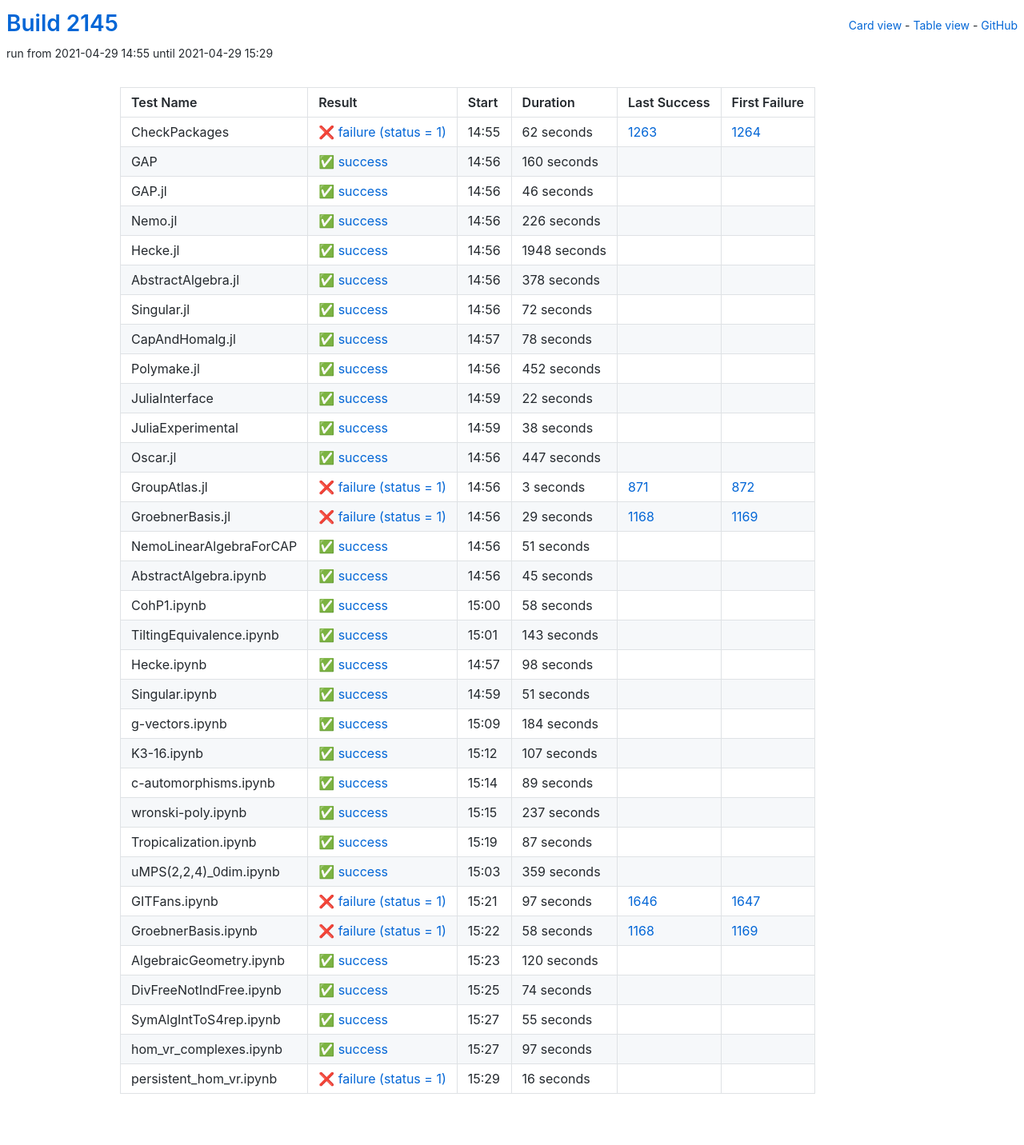
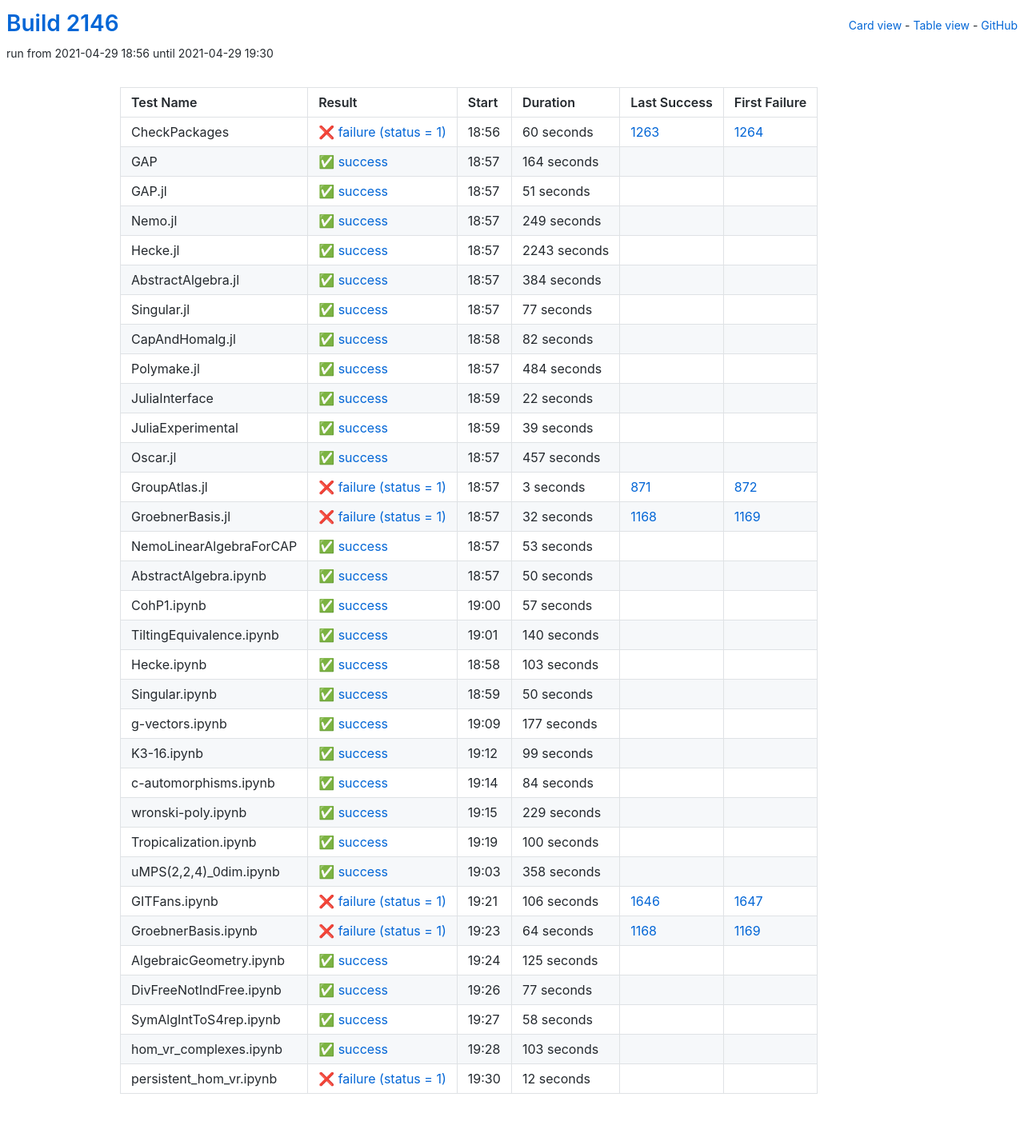
Before and after one commit to oscar-system/oscar-ci-status-stable, a Jekyll site: the page built from table.html, in a window 1280 px wide. Shown: the whole page at 80% size. Built offline with Jekyll 4.4.1, drawn with Linux system fonts in a browser that asks for light colours.

Commit message:
Build #2146

```diff
--- a/_data/ci.yml
+++ b/_data/ci.yml
@@ -1,6 +1,6 @@
 ---
-build: 2145
-build_url: https://oscarci.mathematik.uni-kl.de/job/oscar-stable/2145/
+build: 2146
+build_url: https://oscarci.mathematik.uni-kl.de/job/oscar-stable/2146/
 job: oscar-stable
 organization: oscar-system
 repo: oscar-ci-status-stable
@@ -8,116 +8,116 @@ repourl: https://github.com/oscar-system/oscar-ci-status-stable
 tests:
 - name: CheckPackages
   id: checkpackages
-  log: https://oscarci.mathematik.uni-kl.de/job/oscar-stable/2145/artifact/logs/build-2145/CheckPackages.log
-  start: 2021-04-29 14:55
+  log: https://oscarci.mathematik.uni-kl.de/job/oscar-stable/2146/artifact/logs/build-2146/CheckPackages.log
+  start: 2021-04-29 18:56
   success: false
   exitcode: 1
   status: failure
-  duration: 62
+  duration: 60
   last_success: 1263
   last_success_url: https://oscarci.mathematik.uni-kl.de/job/oscar-stable/1263/
   first_failure: 1264
   first_failure_url: https://oscarci.mathematik.uni-kl.de/job/oscar-stable/1264/
 - name: GAP
   id: gap
-  log: https://oscarci.mathematik.uni-kl.de/job/oscar-stable/2145/artifact/logs/build-2145/GAP.log
-  start: 2021-04-29 14:56
+  log: https://oscarci.mathematik.uni-kl.de/job/oscar-stable/2146/artifact/logs/build-2146/GAP.log
+  start: 2021-04-29 18:57
   success: true
   exitcode: 0
   status: success
-  duration: 160
+  duration: 164
   last_success: false
   last_success_url:
   first_failure: false
   first_failure_url:
 - name: GAP.jl
   id: gap-jl
-  log: https://oscarci.mathematik.uni-kl.de/job/oscar-stable/2145/artifact/logs/build-2145/GAP.jl.log
-  start: 2021-04-29 14:56
+  log: https://oscarci.mathematik.uni-kl.de/job/oscar-stable/2146/artifact/logs/build-2146/GAP.jl.log
+  start: 2021-04-29 18:57
   success: true
   exitcode: 0
   status: success
-  duration: 46
+  duration: 51
   last_success: false
   last_success_url:
   first_failure: false
   first_failure_url:
 - name: Nemo.jl
   id: nemo-jl
-  log: https://oscarci.mathematik.uni-kl.de/job/oscar-stable/2145/artifact/logs/build-2145/Nemo.jl.log
-  start: 2021-04-29 14:56
+  log: https://oscarci.mathematik.uni-kl.de/job/oscar-stable/2146/artifact/logs/build-2146/Nemo.jl.log
+  start: 2021-04-29 18:57
   success: true
   exitcode: 0
   status: success
-  duration: 226
+  duration: 249
   last_success: false
   last_success_url:
   first_failure: false
   first_failure_url:
 - name: Hecke.jl
   id: hecke-jl
-  log: https://oscarci.mathematik.uni-kl.de/job/oscar-stable/2145/artifact/logs/build-2145/Hecke.jl.log
-  start: 2021-04-29 14:56
+  log: https://oscarci.mathematik.uni-kl.de/job/oscar-stable/2146/artifact/logs/build-2146/Hecke.jl.log
+  start: 2021-04-29 18:57
   success: true
   exitcode: 0
   status: success
-  duration: 1948
+  duration: 2243
   last_success: false
   last_success_url:
   first_failure: false
   first_failure_url:
 - name: AbstractAlgebra.jl
   id: abstractalgebra-jl
-  log: https://oscarci.mathematik.uni-kl.de/job/oscar-stable/2145/artifact/logs/build-2145/AbstractAlgebra.jl.log
-  start: 2021-04-29 14:56
+  log: https://oscarci.mathematik.uni-kl.de/job/oscar-stable/2146/artifact/logs/build-2146/AbstractAlgebra.jl.log
+  start: 2021-04-29 18:57
   success: true
   exitcode: 0
   status: success
-  duration: 378
+  duration: 384
   last_success: false
   last_success_url:
   first_failure: false
   first_failure_url:
 - name: Singular.jl
   id: singular-jl
-  log: https://oscarci.mathematik.uni-kl.de/job/oscar-stable/2145/artifact/logs/build-2145/Singular.jl.log
-  start: 2021-04-29 14:56
+  log: https://oscarci.mathematik.uni-kl.de/job/oscar-stable/2146/artifact/logs/build-2146/Singular.jl.log
+  start: 2021-04-29 18:57
   success: true
   exitcode: 0
   status: success
-  duration: 72
+  duration: 77
   last_success: false
   last_success_url:
   first_failure: false
   first_failure_url:
 - name: CapAndHomalg.jl
   id: capandhomalg-jl
-  log: https://oscarci.mathematik.uni-kl.de/job/oscar-stable/2145/artifact/logs/build-2145/CapAndHomalg.jl.log
-  start: 2021-04-29 14:57
+  log: https://oscarci.mathematik.uni-kl.de/job/oscar-stable/2146/artifact/logs/build-2146/CapAndHomalg.jl.log
+  start: 2021-04-29 18:58
   success: true
   exitcode: 0
   status: success
-  duration: 78
+  duration: 82
   last_success: false
   last_success_url:
   first_failure: false
   first_failure_url:
 - name: Polymake.jl
   id: polymake-jl
-  log: https://oscarci.mathematik.uni-kl.de/job/oscar-stable/2145/artifact/logs/build-2145/Polymake.jl.log
-  start: 2021-04-29 14:56
+  log: https://oscarci.mathematik.uni-kl.de/job/oscar-stable/2146/artifact/logs/build-2146/Polymake.jl.log
+  start: 2021-04-29 18:57
   success: true
   exitcode: 0
   status: success
-  duration: 452
+  duration: 484
   last_success: false
   last_success_url:
   first_failure: false
   first_failure_url:
 - name: JuliaInterface
   id: juliainterface
-  log: https://oscarci.mathematik.uni-kl.de/job/oscar-stable/2145/artifact/logs/build-2145/JuliaInterface.log
-  start: 2021-04-29 14:59
+  log: https://oscarci.mathematik.uni-kl.de/job/oscar-stable/2146/artifact/logs/build-2146/JuliaInterface.log
+  start: 2021-04-29 18:59
   success: true
   exitcode: 0
   status: success
@@ -128,32 +128,32 @@ tests:
   first_failure_url:
 - name: JuliaExperimental
   id: juliaexperimental
-  log: https://oscarci.mathematik.uni-kl.de/job/oscar-stable/2145/artifact/logs/build-2145/JuliaExperimental.log
-  start: 2021-04-29 14:59
+  log: https://oscarci.mathematik.uni-kl.de/job/oscar-stable/2146/artifact/logs/build-2146/JuliaExperimental.log
+  start: 2021-04-29 18:59
   success: true
   exitcode: 0
   status: success
-  duration: 38
+  duration: 39
   last_success: false
   last_success_url:
   first_failure: false
   first_failure_url:
 - name: Oscar.jl
   id: oscar-jl
-  log: https://oscarci.mathematik.uni-kl.de/job/oscar-stable/2145/artifact/logs/build-2145/Oscar.jl.log
-  start: 2021-04-29 14:56
+  log: https://oscarci.mathematik.uni-kl.de/job/oscar-stable/2146/artifact/logs/build-2146/Oscar.jl.log
+  start: 2021-04-29 18:57
   success: true
   exitcode: 0
   status: success
-  duration: 447
+  duration: 457
   last_success: false
   last_success_url:
   first_failure: false
   first_failure_url:
 - name: GroupAtlas.jl
   id: groupatlas-jl
-  log: https://oscarci.mathematik.uni-kl.de/job/oscar-stable/2145/artifact/logs/build-2145/GroupAtlas.jl.log
-  start: 2021-04-29 14:56
+  log: https://oscarci.mathematik.uni-kl.de/job/oscar-stable/2146/artifact/logs/build-2146/GroupAtlas.jl.log
+  start: 2021-04-29 18:57
   success: false
   exitcode: 1
   status: failure
@@ -164,44 +164,212 @@ tests:
   first_failure_url: https://oscarci.mathematik.uni-kl.de/job/oscar-stable/872/
 - name: GroebnerBasis.jl
   id: groebnerbasis-jl
-  log: https://oscarci.mathematik.uni-kl.de/job/oscar-stable/2145/artifact/logs/build-2145/GroebnerBasis.jl.log
-  start: 2021-04-29 14:56
+  log: https://oscarci.mathematik.uni-kl.de/job/oscar-stable/2146/artifact/logs/build-2146/GroebnerBasis.jl.log
+  start: 2021-04-29 18:57
   success: false
   exitcode: 1
   status: failure
-  duration: 29
+  duration: 32
   last_success: 1168
   last_success_url: https://oscarci.mathematik.uni-kl.de/job/oscar-stable/1168/
   first_failure: 1169
   first_failure_url: https://oscarci.mathematik.uni-kl.de/job/oscar-stable/1169/
 - name: NemoLinearAlgebraForCAP
   id: nemolinearalgebraforcap
-  log: https://oscarci.mathematik.uni-kl.de/job/oscar-stable/2145/artifact/logs/build-2145/NemoLinearAlgebraForCAP.log
-  start: 2021-04-29 14:56
+  log: https://oscarci.mathematik.uni-kl.de/job/oscar-stable/2146/artifact/logs/build-2146/NemoLinearAlgebraForCAP.log
+  start: 2021-04-29 18:57
   success: true
   exitcode: 0
   status: success
-  duration: 51
+  duration: 53
   last_success: false
   last_success_url:
   first_failure: false
   first_failure_url:
 - name: AbstractAlgebra.ipynb
   id: abstractalgebra-ipynb
-  log: https://oscarci.mathematik.uni-kl.de/job/oscar-stable/2145/artifact/logs/build-2145/AbstractAlgebra.ipynb.log
-  start: 2021-04-29 14:56
+  log: https://oscarci.mathematik.uni-kl.de/job/oscar-stable/2146/artifact/logs/build-2146/AbstractAlgebra.ipynb.log
+  start: 2021-04-29 18:57
   success: true
   exitcode: 0
   status: success
-  duration: 45
+  duration: 50
   last_success: false
   last_success_url:
   first_failure: false
   first_failure_url:
 - name: CohP1.ipynb
   id: cohp1-ipynb
-  log: https://oscarci.mathematik.uni-kl.de/job/oscar-stable/2145/artifact/logs/build-2145/CohP1.ipynb.log
-  start: 2021-04-29 15:00
+  log: https://oscarci.mathematik.uni-kl.de/job/oscar-stable/2146/artifact/logs/build-2146/CohP1.ipynb.log
+  start: 2021-04-29 19:00
+  success: true
+  exitcode: 0
+  status: success
+  duration: 57
+  last_success: false
+  last_success_url:
+  first_failure: false
+  first_failure_url:
+- name: TiltingEquivalence.ipynb
+  id: tiltingequivalence-ipynb
+  log: https://oscarci.mathematik.uni-kl.de/job/oscar-stable/2146/artifact/logs/build-2146/TiltingEquivalence.ipynb.log
+  start: 2021-04-29 19:01
+  success: true
+  exitcode: 0
+  status: success
+  duration: 140
+  last_success: false
+  last_success_url:
+  first_failure: false
+  first_failure_url:
+- name: Hecke.ipynb
+  id: hecke-ipynb
+  log: https://oscarci.mathematik.uni-kl.de/job/oscar-stable/2146/artifact/logs/build-2146/Hecke.ipynb.log
+  start: 2021-04-29 18:58
+  success: true
+  exitcode: 0
+  status: success
+  duration: 103
+  last_success: false
+  last_success_url:
+  first_failure: false
+  first_failure_url:
+- name: Singular.ipynb
+  id: singular-ipynb
+  log: https://oscarci.mathematik.uni-kl.de/job/oscar-stable/2146/artifact/logs/build-2146/Singular.ipynb.log
+  start: 2021-04-29 18:59
+  success: true
+  exitcode: 0
+  status: success
+  duration: 50
+  last_success: false
+  last_success_url:
+  first_failure: false
+  first_failure_url:
+- name: g-vectors.ipynb
+  id: g-vectors-ipynb
+  log: https://oscarci.mathematik.uni-kl.de/job/oscar-stable/2146/artifact/logs/build-2146/g-vectors.ipynb.log
+  start: 2021-04-29 19:09
+  success: true
+  exitcode: 0
+  status: success
+  duration: 177
+  last_success: false
+  last_success_url:
+  first_failure: false
+  first_failure_url:
+- name: K3-16.ipynb
+  id: k3-16-ipynb
+  log: https://oscarci.mathematik.uni-kl.de/job/oscar-stable/2146/artifact/logs/build-2146/K3-16.ipynb.log
+  start: 2021-04-29 19:12
+  success: true
+  exitcode: 0
+  status: success
+  duration: 99
+  last_success: false
+  last_success_url:
+  first_failure: false
+  first_failure_url:
+- name: c-automorphisms.ipynb
+  id: c-automorphisms-ipynb
+  log: https://oscarci.mathematik.uni-kl.de/job/oscar-stable/2146/artifact/logs/build-2146/c-automorphisms.ipynb.log
+  start: 2021-04-29 19:14
+  success: true
+  exitcode: 0
+  status: success
+  duration: 84
+  last_success: false
+  last_success_url:
+  first_failure: false
+  first_failure_url:
+- name: wronski-poly.ipynb
+  id: wronski-poly-ipynb
+  log: https://oscarci.mathematik.uni-kl.de/job/oscar-stable/2146/artifact/logs/build-2146/wronski-poly.ipynb.log
+  start: 2021-04-29 19:15
+  success: true
+  exitcode: 0
+  status: success
+  duration: 229
+  last_success: false
+  last_success_url:
+  first_failure: false
+  first_failure_url:
+- name: Tropicalization.ipynb
+  id: tropicalization-ipynb
+  log: https://oscarci.mathematik.uni-kl.de/job/oscar-stable/2146/artifact/logs/build-2146/Tropicalization.ipynb.log
+  start: 2021-04-29 19:19
+  success: true
+  exitcode: 0
+  status: success
+  duration: 100
+  last_success: false
+  last_success_url:
+  first_failure: false
+  first_failure_url:
+- name: uMPS(2,2,4)_0dim.ipynb
+  id: umps-2-2-4-0dim-ipynb
+  log: https://oscarci.mathematik.uni-kl.de/job/oscar-stable/2146/artifact/logs/build-2146/uMPS-2-2-4-_0dim.ipynb.log
+  start: 2021-04-29 19:03
+  success: true
+  exitcode: 0
+  status: success
+  duration: 358
+  last_success: false
+  last_success_url:
+  first_failure: false
+  first_failure_url:
+- name: GITFans.ipynb
+  id: gitfans-ipynb
+  log: https://oscarci.mathematik.uni-kl.de/job/oscar-stable/2146/artifact/logs/build-2146/GITFans.ipynb.log
+  start: 2021-04-29 19:21
+  success: false
+  exitcode: 1
+  status: failure
+  duration: 106
+  last_success: 1646
+  last_success_url: https://oscarci.mathematik.uni-kl.de/job/oscar-stable/1646/
+  first_failure: 1647
+  first_failure_url: https://oscarci.mathematik.uni-kl.de/job/oscar-stable/1647/
+- name: GroebnerBasis.ipynb
+  id: groebnerbasis-ipynb
+  log: https://oscarci.mathematik.uni-kl.de/job/oscar-stable/2146/artifact/logs/build-2146/GroebnerBasis.ipynb.log
+  start: 2021-04-29 19:23
+  success: false
+  exitcode: 1
+  status: failure
+  duration: 64
+  last_success: 1168
+  last_success_url: https://oscarci.mathematik.uni-kl.de/job/oscar-stable/1168/
+  first_failure: 1169
+  first_failure_url: https://oscarci.mathematik.uni-kl.de/job/oscar-stable/1169/
+- name: AlgebraicGeometry.ipynb
+  id: algebraicgeometry-ipynb
+  log: https://oscarci.mathematik.uni-kl.de/job/oscar-stable/2146/artifact/logs/build-2146/AlgebraicGeometry.ipynb.log
+  start: 2021-04-29 19:24
+  success: true
+  exitcode: 0
+  status: success
+  duration: 125
+  last_success: false
+  last_success_url:
+  first_failure: false
+  first_failure_url:
+- name: DivFreeNotIndFree.ipynb
+  id: divfreenotindfree-ipynb
+  log: https://oscarci.mathematik.uni-kl.de/job/oscar-stable/2146/artifact/logs/build-2146/DivFreeNotIndFree.ipynb.log
+  start: 2021-04-29 19:26
+  success: true
+  exitcode: 0
+  status: success
+  duration: 77
+  last_success: false
+  last_success_url:
+  first_failure: false
+  first_failure_url:
+- name: SymAlgIntToS4rep.ipynb
+  id: symalginttos4rep-ipynb
+  log: https://oscarci.mathematik.uni-kl.de/job/oscar-stable/2146/artifact/logs/build-2146/SymAlgIntToS4rep.ipynb.log
+  start: 2021-04-29 19:27
   success: true
   exitcode: 0
   status: success
@@ -210,194 +378,26 @@ tests:
   last_success_url:
   first_failure: false
   first_failure_url:
-- name: TiltingEquivalence.ipynb
-  id: tiltingequivalence-ipynb
-  log: https://oscarci.mathematik.uni-kl.de/job/oscar-stable/2145/artifact/logs/build-2145/TiltingEquivalence.ipynb.log
-  start: 2021-04-29 15:01
+- name: hom_vr_complexes.ipynb
+  id: hom-vr-complexes-ipynb
+  log: https://oscarci.mathematik.uni-kl.de/job/oscar-stable/2146/artifact/logs/build-2146/hom_vr_complexes.ipynb.log
+  start: 2021-04-29 19:28
   success: true
   exitcode: 0
   status: success
-  duration: 143
-  last_success: false
-  last_success_url:
-  first_failure: false
-  first_failure_url:
-- name: Hecke.ipynb
-  id: hecke-ipynb
-  log: https://oscarci.mathematik.uni-kl.de/job/oscar-stable/2145/artifact/logs/build-2145/Hecke.ipynb.log
-  start: 2021-04-29 14:57
-  success: true
-  exitcode: 0
-  status: success
-  duration: 98
-  last_success: false
-  last_success_url:
-  first_failure: false
-  first_failure_url:
-- name: Singular.ipynb
-  id: singular-ipynb
-  log: https://oscarci.mathematik.uni-kl.de/job/oscar-stable/2145/artifact/logs/build-2145/Singular.ipynb.log
-  start: 2021-04-29 14:59
-  success: true
-  exitcode: 0
-  status: success
-  duration: 51
-  last_success: false
-  last_success_url:
-  first_failure: false
-  first_failure_url:
-- name: g-vectors.ipynb
-  id: g-vectors-ipynb
-  log: https://oscarci.mathematik.uni-kl.de/job/oscar-stable/2145/artifact/logs/build-2145/g-vectors.ipynb.log
-  start: 2021-04-29 15:09
-  success: true
-  exitcode: 0
-  status: success
-  duration: 184
-  last_success: false
-  last_success_url:
-  first_failure: false
-  first_failure_url:
-- name: K3-16.ipynb
-  id: k3-16-ipynb
-  log: https://oscarci.mathematik.uni-kl.de/job/oscar-stable/2145/artifact/logs/build-2145/K3-16.ipynb.log
-  start: 2021-04-29 15:12
-  success: true
-  exitcode: 0
-  status: success
-  duration: 107
-  last_success: false
-  last_success_url:
-  first_failure: false
-  first_failure_url:
-- name: c-automorphisms.ipynb
-  id: c-automorphisms-ipynb
-  log: https://oscarci.mathematik.uni-kl.de/job/oscar-stable/2145/artifact/logs/build-2145/c-automorphisms.ipynb.log
-  start: 2021-04-29 15:14
-  success: true
-  exitcode: 0
-  status: success
-  duration: 89
-  last_success: false
-  last_success_url:
-  first_failure: false
-  first_failure_url:
-- name: wronski-poly.ipynb
-  id: wronski-poly-ipynb
-  log: https://oscarci.mathematik.uni-kl.de/job/oscar-stable/2145/artifact/logs/build-2145/wronski-poly.ipynb.log
-  start: 2021-04-29 15:15
-  success: true
-  exitcode: 0
-  status: success
-  duration: 237
-  last_success: false
-  last_success_url:
-  first_failure: false
-  first_failure_url:
-- name: Tropicalization.ipynb
-  id: tropicalization-ipynb
-  log: https://oscarci.mathematik.uni-kl.de/job/oscar-stable/2145/artifact/logs/build-2145/Tropicalization.ipynb.log
-  start: 2021-04-29 15:19
-  success: true
-  exitcode: 0
-  status: success
-  duration: 87
-  last_success: false
-  last_success_url:
-  first_failure: false
-  first_failure_url:
-- name: uMPS(2,2,4)_0dim.ipynb
-  id: umps-2-2-4-0dim-ipynb
-  log: https://oscarci.mathematik.uni-kl.de/job/oscar-stable/2145/artifact/logs/build-2145/uMPS-2-2-4-_0dim.ipynb.log
-  start: 2021-04-29 15:03
-  success: true
-  exitcode: 0
-  status: success
-  duration: 359
-  last_success: false
-  last_success_url:
-  first_failure: false
-  first_failure_url:
-- name: GITFans.ipynb
-  id: gitfans-ipynb
-  log: https://oscarci.mathematik.uni-kl.de/job/oscar-stable/2145/artifact/logs/build-2145/GITFans.ipynb.log
-  start: 2021-04-29 15:21
-  success: false
-  exitcode: 1
-  status: failure
-  duration: 97
-  last_success: 1646
-  last_success_url: https://oscarci.mathematik.uni-kl.de/job/oscar-stable/1646/
-  first_failure: 1647
-  first_failure_url: https://oscarci.mathematik.uni-kl.de/job/oscar-stable/1647/
-- name: GroebnerBasis.ipynb
-  id: groebnerbasis-ipynb
-  log: https://oscarci.mathematik.uni-kl.de/job/oscar-stable/2145/artifact/logs/build-2145/GroebnerBasis.ipynb.log
-  start: 2021-04-29 15:22
-  success: false
-  exitcode: 1
-  status: failure
-  duration: 58
-  last_success: 1168
-  last_success_url: https://oscarci.mathematik.uni-kl.de/job/oscar-stable/1168/
-  first_failure: 1169
-  first_failure_url: https://oscarci.mathematik.uni-kl.de/job/oscar-stable/1169/
-- name: AlgebraicGeometry.ipynb
-  id: algebraicgeometry-ipynb
-  log: https://oscarci.mathematik.uni-kl.de/job/oscar-stable/2145/artifact/logs/build-2145/AlgebraicGeometry.ipynb.log
-  start: 2021-04-29 15:23
-  success: true
-  exitcode: 0
-  status: success
-  duration: 120
-  last_success: false
-  last_success_url:
-  first_failure: false
-  first_failure_url:
-- name: DivFreeNotIndFree.ipynb
-  id: divfreenotindfree-ipynb
-  log: https://oscarci.mathematik.uni-kl.de/job/oscar-stable/2145/artifact/logs/build-2145/DivFreeNotIndFree.ipynb.log
-  start: 2021-04-29 15:25
-  success: true
-  exitcode: 0
-  status: success
-  duration: 74
-  last_success: false
-  last_success_url:
-  first_failure: false
-  first_failure_url:
-- name: SymAlgIntToS4rep.ipynb
-  id: symalginttos4rep-ipynb
-  log: https://oscarci.mathematik.uni-kl.de/job/oscar-stable/2145/artifact/logs/build-2145/SymAlgIntToS4rep.ipynb.log
-  start: 2021-04-29 15:27
-  success: true
-  exitcode: 0
-  status: success
-  duration: 55
-  last_success: false
-  last_success_url:
-  first_failure: false
-  first_failure_url:
-- name: hom_vr_complexes.ipynb
-  id: hom-vr-complexes-ipynb
-  log: https://oscarci.mathematik.uni-kl.de/job/oscar-stable/2145/artifact/logs/build-2145/hom_vr_complexes.ipynb.log
-  start: 2021-04-29 15:27
-  success: true
-  exitcode: 0
-  status: success
-  duration: 97
+  duration: 103
   last_success: false
   last_success_url:
   first_failure: false
   first_failure_url:
 - name: persistent_hom_vr.ipynb
   id: persistent-hom-vr-ipynb
-  log: https://oscarci.mathematik.uni-kl.de/job/oscar-stable/2145/artifact/logs/build-2145/persistent_hom_vr.ipynb.log
-  start: 2021-04-29 15:29
+  log: https://oscarci.mathematik.uni-kl.de/job/oscar-stable/2146/artifact/logs/build-2146/persistent_hom_vr.ipynb.log
+  start: 2021-04-29 19:30
   success: false
   exitcode: 1
   status: failure
-  duration: 16
+  duration: 12
   last_success: false
   last_success_url:
   first_failure: false
```
Also changed, not shown: README.md.
